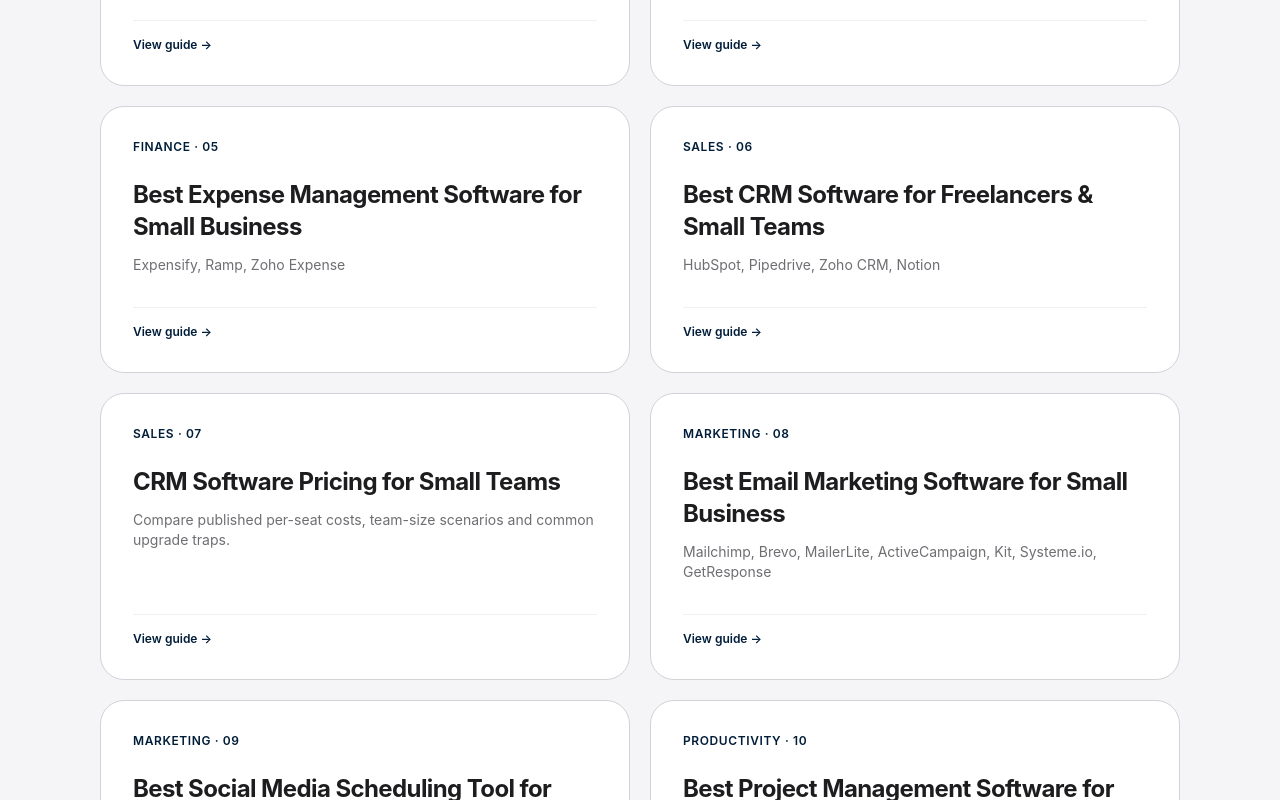
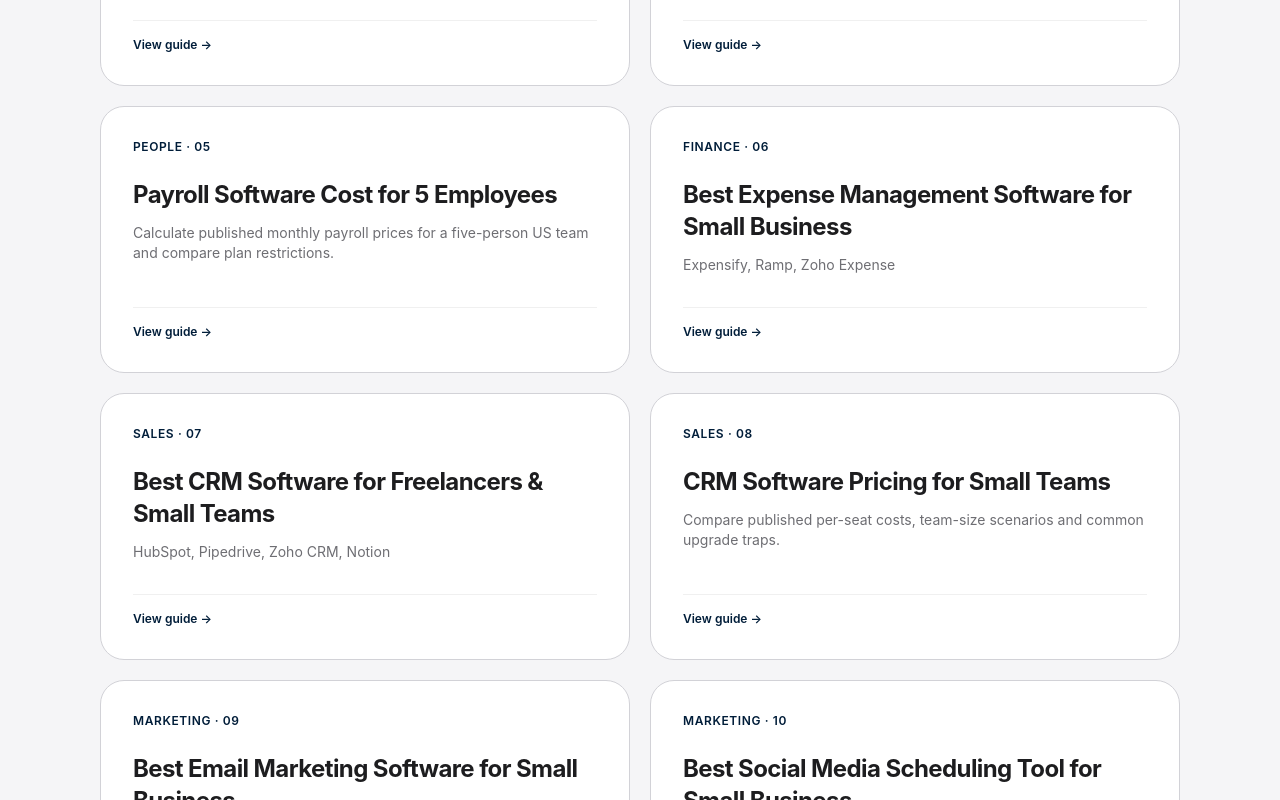
Before and after one commit to LinukaBandara/StackPick, a Next.js app: page /best in a window 1280 px wide. Shown: the part 1180-1980 px from the top of the page. Built offline with nearby package versions, Linux system fonts and the light colour scheme; no server answers.

Commit message:
Add five-employee payroll guide to directory

```diff
--- a/app/best/page.tsx
+++ b/app/best/page.tsx
@@ -26,6 +26,7 @@ const ARTICLES = [
   { href: "/best/multi-currency-invoicing", title: "Best Multi-Currency Invoicing Software", desc: "Compare foreign-currency invoices, exchange rates, payment collection and accounting trade-offs.", category: "Finance" },
   { href: "/best/accounting-software", title: "Best Accounting Software for Small Business", desc: "Xero, QuickBooks, Wave, Zoho Books", category: "Finance" },
   { href: "/best/payroll-software", title: "Best Payroll Software for Small Business", desc: "Gusto, QuickBooks Payroll, OnPay, Patriot Software", category: "People" },
+  { href: "/best/payroll-software-for-5-employees", title: "Payroll Software Cost for 5 Employees", desc: "Calculate published monthly payroll prices for a five-person US team and compare plan restrictions.", category: "People" },
   { href: "/best/expense-management-software", title: "Best Expense Management Software for Small Business", desc: "Expensify, Ramp, Zoho Expense", category: "Finance" },
   { href: "/best/crm-software", title: "Best CRM Software for Freelancers & Small Teams", desc: "HubSpot, Pipedrive, Zoho CRM, Notion", category: "Sales" },
   { href: "/best/crm-software-pricing", title: "CRM Software Pricing for Small Teams", desc: "Compare published per-seat costs, team-size scenarios and common upgrade traps.", category: "Sales" },
```
